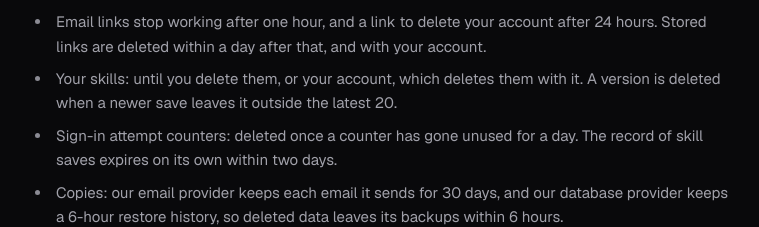
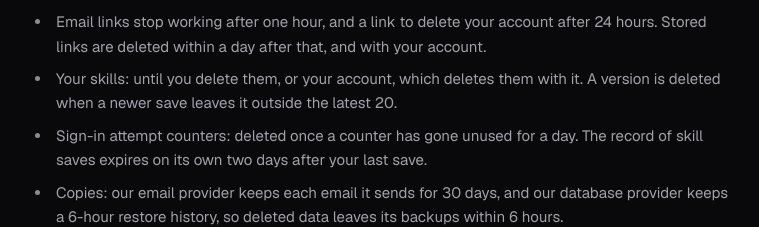
Before and after one commit to deiu25/claude-skills-library, a Next.js app: page /privacy in a window 1280 px wide. Shown: the part 2302-2529 px from the top of the page, without its empty margins (184-943 px from the left). Built offline with nearby package versions, Linux system fonts and the light colour scheme.

Commit message:
fix: say exactly when the record of skill saves expires

```diff
--- a/src/app/(legal)/privacy/page.tsx
+++ b/src/app/(legal)/privacy/page.tsx
@@ -148,7 +148,7 @@ export default function PrivacyPage() {
         </li>
         <li>
           Sign-in attempt counters: deleted once a counter has gone unused for a day. The record of skill
-          saves expires on its own within two days.
+          saves expires on its own two days after your last save.
         </li>
         <li>
           Copies: our email provider keeps each email it sends for 30 days, and our database provider keeps
```
